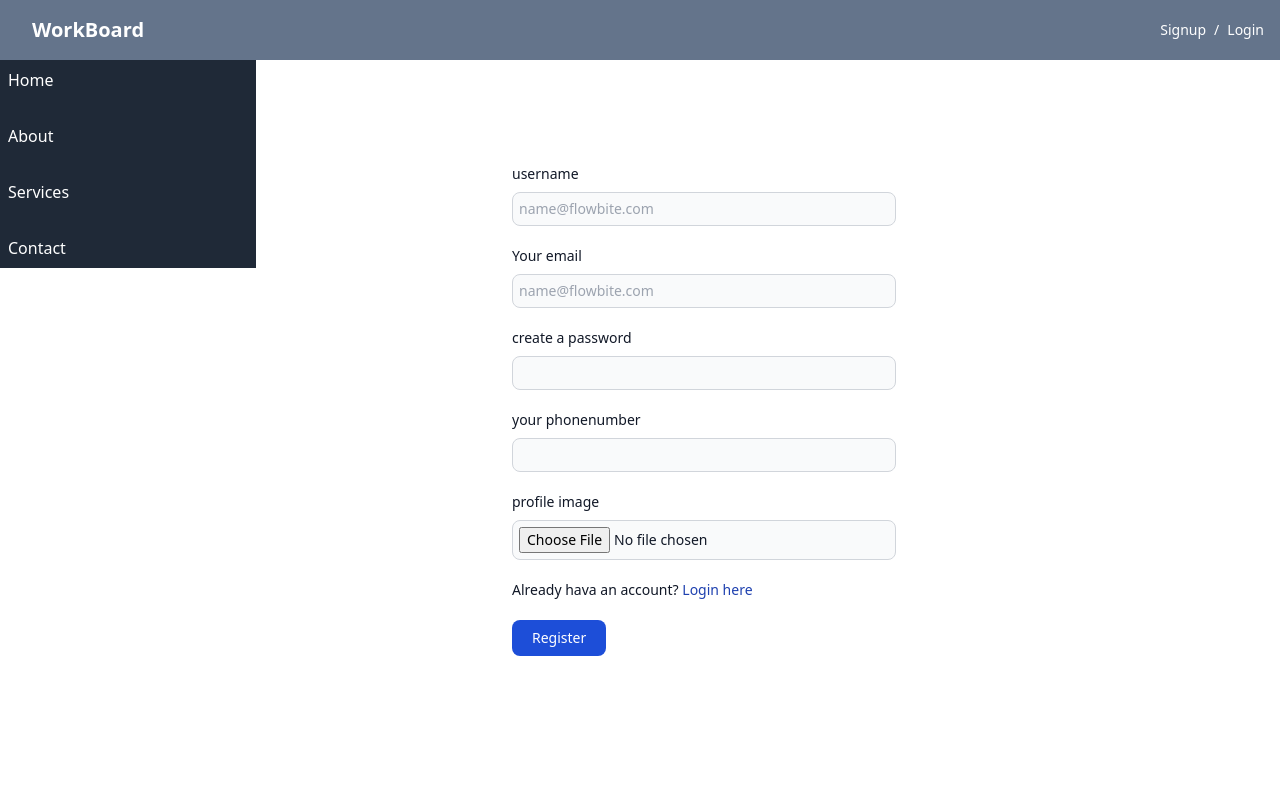
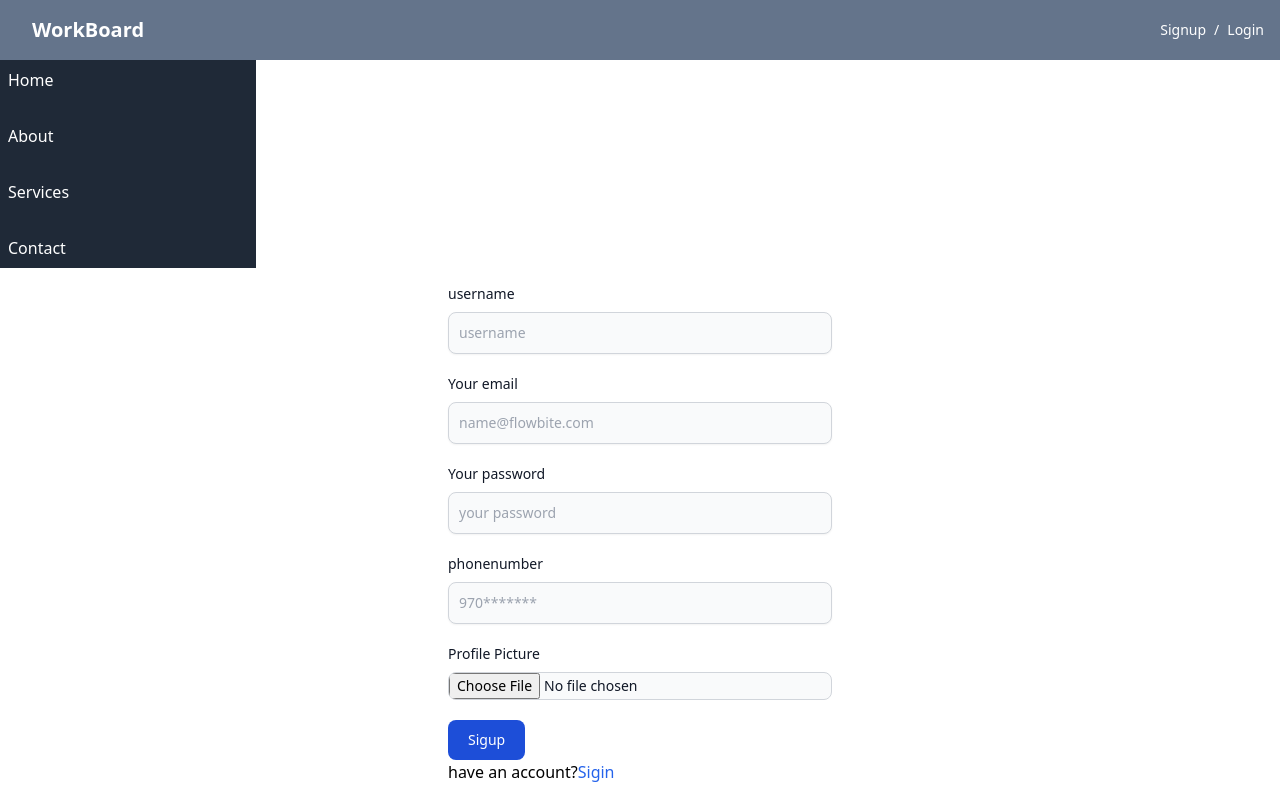
Before and after one commit to gowthamazmeera09/workboard-frontend, a React (Create React App) app: page /Sigup in a window 1280 px wide. Built offline with nearby package versions, Linux system fonts and the light colour scheme.

Commit message:
sdhuvudbud

```diff
--- a/src/pages/Sigup.jsx
+++ b/src/pages/Sigup.jsx
@@ -1,95 +1,118 @@
-import React, { useState } from 'react';
-import axios from 'axios';
+import React, { useState } from 'react'
+import { Link, useNavigate } from 'react-router-dom';
 import { API_URL } from '../data/data';
-import { Link, useNavigate } from 'react-router-dom';
+// import { useDispatch } from 'react-redux';
+// import { login } from '../redux/userSlice';
 
 
 function Sigup() {
-  const [formData, setFormData] = useState({
-    username: '',
-    email: '',
-    password: '',
-    phonenumber: '',
+    const [username,setUserName] = useState("");
+    const [email,setEmail] = useState("");
+    const [password,setPassword] = useState("");
+    const [phonenumber,setPhoneNumber] = useState("");
+    const [selectedFile, setSelectedFile] = useState(null);
+    const [error,setError] = useState(null);
+    const [loading,setLoading] = useState(false);
+    const navigate = useNavigate();
+
+
+
+
+
+    const handlesubmit = async(e)=>{
+        e.preventDefault();
+        try {
+            setLoading(true);
+            const formData = new FormData();
+        formData.append('username', username);
+        formData.append('email', email);
+        formData.append('password', password);
+        formData.append('phonenumber', phonenumber);
+        if (selectedFile) {
+            formData.append('profilePicture', selectedFile); // Use 'profilePicture' as the field name
+        }
+
+
+        const response = await fetch(`${API_URL}user/register`,{
+            method: 'POST',
+            body: formData // No need for 'Content-Type' header when using FormData
         });
-  const [image, setImage] = useState(null);
-  const [success, setSuccess] = useState('');
-  const [error, setError] = useState('');
-  const Navigate = useNavigate();
-  const handleChange = (e) => {
-    setFormData({
-      ...formData,
-      [e.target.name]: e.target.value,
-    });
-  };
+            const data = await response.json();
+            if(response.ok){
+                alert("registation successfull");
+                console.log(data);
+                if (data.user.profilePicture) {
+                    localStorage.setItem('profilePicture', `${API_URL}${data.user.profilePicture}`);
+                }
+                navigate('/Sigin')
+            }
+            else if(email){
+                alert("email already taken");
+                setUserName("");
+                setEmail("");
+                setPassword("");
+              }
+              else {
+                setUserName("");
+                setEmail("");
+                setPassword("");
+              }
+              setLoading(false);
+              setError(false);
 
-  // Handle image file input change
-  const handleImageChange = (e) => {
-    setImage(e.target.files[0]);
-  };
+        } catch (error) {
+            console.error(error);
+            alert('registation faled');
+            setLoading(false);
+            setError(true);
 
-  // Submit form
-  const handleSubmit = async (e) => {
-    e.preventDefault();
-
-    // Prepare form data for sending
-    const form = new FormData();
-    form.append('username', formData.username);
-    form.append('email', formData.email);
-    form.append('password', formData.password);
-    form.append('phonenumber', formData.phonenumber);
-    form.append('image', image);
-
-    try {
-      const response = await axios.post(`${API_URL}user/register`, form, {
-        headers: { 'Content-Type': 'multipart/form-data' },
-      });
-
-      setSuccess(response.data.success);
-      Navigate('/Verificationpage')
-      setError('');
-    } catch (error) {
-      console.error(error)
-      setSuccess('');
         }
-  };
+    }
     return (
         <div>
-    {success && <div style={{ color: 'green' }}>{success}</div>}
-    {error && <div style={{ color: 'red' }}>{error}</div>}
-    <form class="max-w-sm mx-auto mt-20 lg:mt-[-120px]" onSubmit={handleSubmit}>
+
+
+
+            <form class="max-w-sm mx-auto" onSubmit={handlesubmit}>
             <div class="mb-5">
-        <label for="username" class="block mb-2 text-sm font-medium mx-16 text-gray-900 dark:text-black">username</label>
-        <input type="text" name='username' value={formData.username} onChange={handleChange}  class="bg-gray-50 border border-gray-300 mx-16 text-gray-900 text-sm rounded-lg  w-60 focus:ring-blue-500 focus:border-blue-500 block w-medium lg:w-full p-1.5 dark:bg-gray-700 dark:border-gray-600 dark:placeholder-gray-400 dark:text-white dark:focus:ring-blue-500 dark:focus:border-blue-500" placeholder="name@flowbite.com" required />
+
+
+                    <label for="username" class="block mb-2 text-sm font-medium text-gray-900 dark:text-white">username</label>
+                    <input type="text" name='username' value={username} onChange={(e)=>setUserName(e.target.value)}   class="shadow-sm bg-gray-50 border border-gray-300 text-gray-900 text-sm rounded-lg focus:ring-blue-500 focus:border-blue-500 block w-full p-2.5 dark:bg-gray-700 dark:border-gray-600 dark:placeholder-gray-400 dark:text-white dark:focus:ring-blue-500 dark:focus:border-blue-500 dark:shadow-sm-light" placeholder="username" required />
                 </div>
                 <div class="mb-5">
-        <label for="email" class="block mb-2 text-sm font-medium mx-16 text-gray-900 dark:text-black">Your email</label>
-        <input type="email" name='email' value={formData.email} onChange={handleChange}  class="bg-gray-50 border border-gray-300 mx-16 text-gray-900 text-sm rounded-lg  w-60 focus:ring-blue-500 focus:border-blue-500 block w-medium lg:w-full p-1.5 dark:bg-gray-700 dark:border-gray-600 dark:placeholder-gray-400 dark:text-white dark:focus:ring-blue-500 dark:focus:border-blue-500" placeholder="name@flowbite.com" required />
+                    <label for="email" class="block mb-2 text-sm font-medium text-gray-900 dark:text-white">Your email</label>
+                    <input type="email" name='email' value={email} onChange={(e)=>setEmail(e.target.value)}   class="shadow-sm bg-gray-50 border border-gray-300 text-gray-900 text-sm rounded-lg focus:ring-blue-500 focus:border-blue-500 block w-full p-2.5 dark:bg-gray-700 dark:border-gray-600 dark:placeholder-gray-400 dark:text-white dark:focus:ring-blue-500 dark:focus:border-blue-500 dark:shadow-sm-light" placeholder="name@flowbite.com" required />
                 </div>
                 <div class="mb-5">
-        <label for="password" class="block mb-2 text-sm font-medium mx-16 text-gray-900 dark:text-black">create a password</label>
-        <input type="password" name='password' value={formData.password} onChange={handleChange}  class="bg-gray-50 border border-gray-300 mx-16 text-gray-900 text-sm rounded-lg  w-60 focus:ring-blue-500 focus:border-blue-500 block w-medium lg:w-full p-1.5 dark:bg-gray-700 dark:border-gray-600 dark:placeholder-gray-400 dark:text-white dark:focus:ring-blue-500 dark:focus:border-blue-500" required />
+                    <label for="password" class="block mb-2 text-sm font-medium text-gray-900 dark:text-white">Your password</label>
+                    <input type="password" name='password' value={password} onChange={(e)=>setPassword(e.target.value)}   class="shadow-sm bg-gray-50 border border-gray-300 text-gray-900 text-sm rounded-lg focus:ring-blue-500 focus:border-blue-500 block w-full p-2.5 dark:bg-gray-700 dark:border-gray-600 dark:placeholder-gray-400 dark:text-white dark:focus:ring-blue-500 dark:focus:border-blue-500 dark:shadow-sm-light" placeholder="your password"  required />
                 </div>
                 <div class="mb-5">
-        <label for="phonenumber" class="block mb-2 text-sm font-medium mx-16 text-gray-900 dark:text-black">your phonenumber</label>
-        <input type="number" name='phonenumber' value={formData.phonenumber}  onChange={handleChange} class="bg-gray-50 border border-gray-300 mx-16 text-gray-900 text-sm rounded-lg  w-60 focus:ring-blue-500 focus:border-blue-500 block w-medium lg:w-full p-1.5 dark:bg-gray-700 dark:border-gray-600 dark:placeholder-gray-400 dark:text-white dark:focus:ring-blue-500 dark:focus:border-blue-500" required />
-      </div>
-      <div class="mb-5">
-        <label for="image" class="block mb-2 text-sm font-medium mx-16 text-gray-900 dark:text-black">profile image</label>
-        <input type="file"   onChange={handleImageChange} class="bg-gray-50 border border-gray-300 mx-16 text-gray-900 text-sm rounded-lg  w-60 focus:ring-blue-500 focus:border-blue-500 block w-medium lg:w-full p-1.5 dark:bg-gray-700 dark:border-gray-600 dark:placeholder-gray-400 dark:text-white dark:focus:ring-blue-500 dark:focus:border-blue-500" required />
+                    <label for="phone" class="block mb-2 text-sm font-medium text-gray-900 dark:text-white">phonenumber</label>
+                    <input type="phone" name='phonenumber' value={phonenumber} onChange={(e)=>setPhoneNumber(e.target.value)}   class="shadow-sm bg-gray-50 border border-gray-300 text-gray-900 text-sm rounded-lg focus:ring-blue-500 focus:border-blue-500 block w-full p-2.5 dark:bg-gray-700 dark:border-gray-600 dark:placeholder-gray-400 dark:text-white dark:focus:ring-blue-500 dark:focus:border-blue-500 dark:shadow-sm-light" placeholder="970*******" required />
                 </div>
 
-      <div className='mb-5'>
-      <label for="password" class="block mb-2 text-sm font-medium mx-16 text-gray-900 dark:text-black">Already hava an account?
-        <Link to="/Sigin" className="text-sm text-blue-800  dark:text-blue-500 hover:underline"> Login here</Link>
-        </label>
-
+                <div className="mb-5">
+                    <label htmlFor="profilePicture" className="block mb-2 text-sm font-medium text-gray-900 dark:text-white">Profile Picture</label>
+                    <input type="file" name="profilePicture" accept="image/*" onChange={(e) => setSelectedFile(e.target.files[0])}  className="block w-full text-sm text-gray-900 border border-gray-300 rounded-lg cursor-pointer bg-gray-50 dark:text-gray-400 focus:outline-none dark:bg-gray-700 dark:border-gray-600 dark:placeholder-gray-400" />
                 </div>
 
 
-      <button type="submit" class="text-white bg-blue-700 hover:bg-blue-800 mx-16 focus:ring-4 focus:outline-none focus:ring-blue-300 font-medium rounded-lg text-sm w-small sm:w-auto px-5 py-2 text-center dark:bg-blue-600 dark:hover:bg-blue-700 dark:focus:ring-blue-800">Register</button>
+
+                <button type="submit" class="text-white bg-blue-700 hover:bg-blue-800 focus:ring-4 focus:outline-none focus:ring-blue-300 font-medium rounded-lg text-sm px-5 py-2.5 text-center dark:bg-blue-600 dark:hover:bg-blue-700 dark:focus:ring-blue-800">{ loading? 'Loading...':'Sigup' }</button>
+
+                <div className='flex'>
+                    <p> have an account?</p>
+                    <Link to="/Sigin" >
+                    <span className='text-blue-600'>Sigin</span>
+                    </Link>
+                </div>
+
             </form>
+
         </div>
-  );
+    )
 }
 
 export default Sigup;
```
Lines whose indentation alone changed are shown as unchanged.
